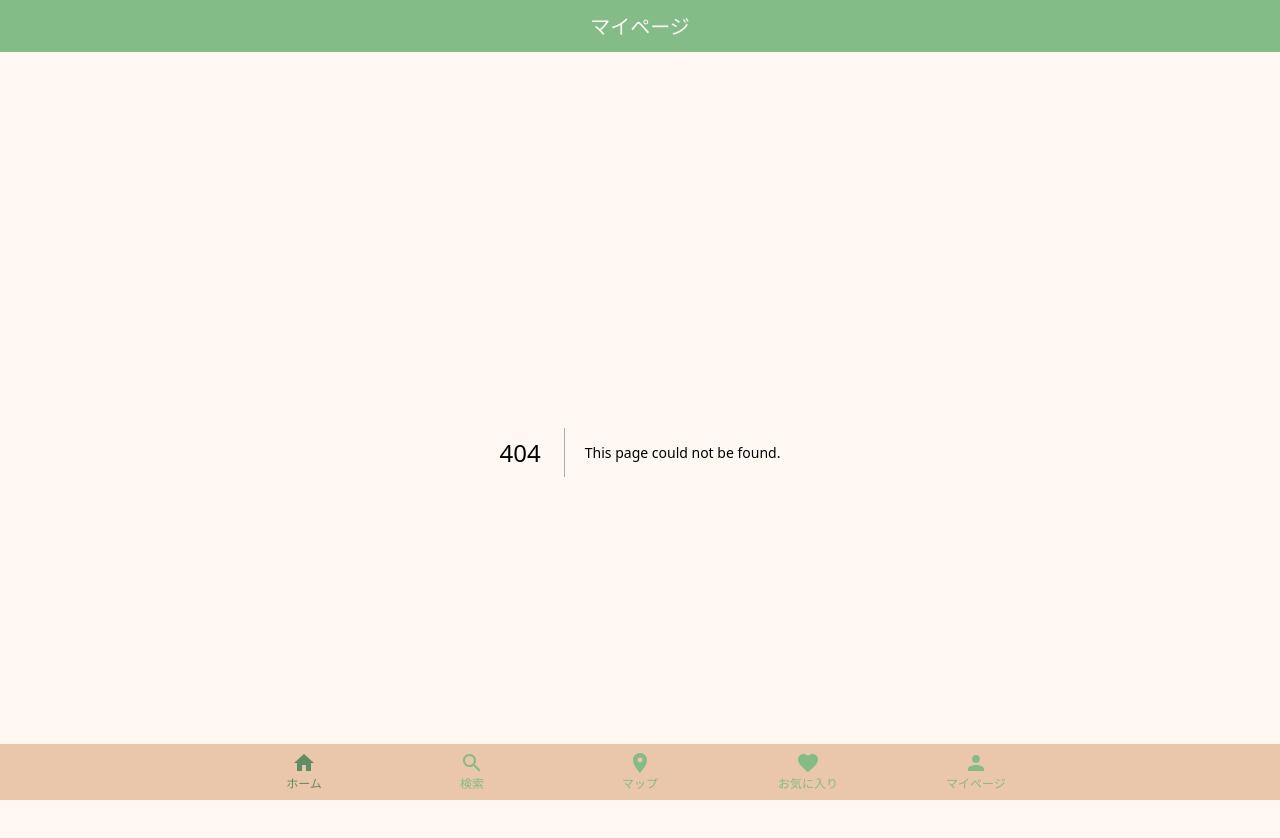
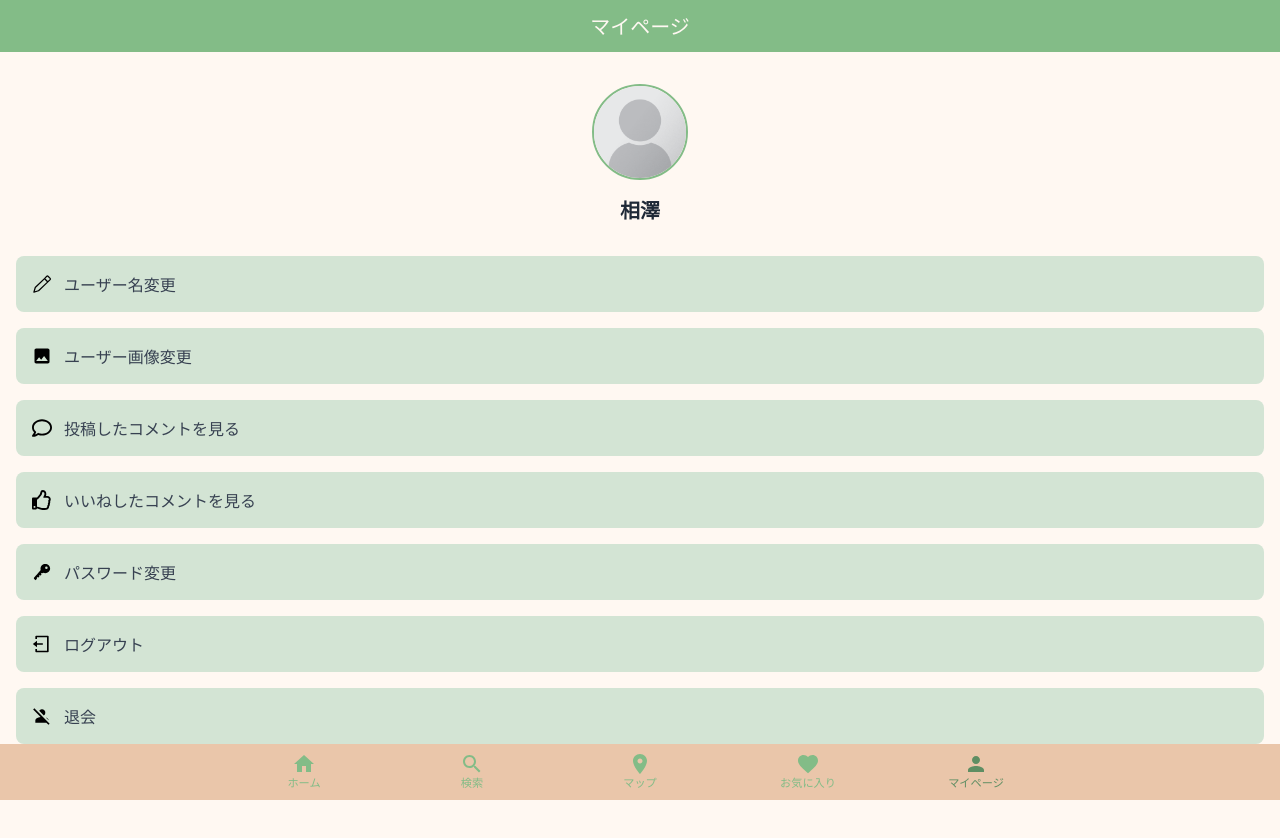
Before and after one commit to aizack0625/takoyaki-portal-production, a Next.js app: page /mypage in a window 1280 px wide. Before the commit this address had no page. Shown: the top 838 px of the page. After the commit the page ends 800 px from the top, so only its background shows below. Built offline with nearby package versions, Linux system fonts and the light colour scheme; a web font is replaced by a local one.

Commit message:
学校での作業をコミット

```diff
--- a/package.json
+++ b/package.json
@@ -13,6 +13,7 @@
     "@emotion/styled": "^11.14.0",
     "@mui/icons-material": "^6.4.4",
     "@mui/material": "^6.4.4",
+    "@react-google-maps/api": "^2.20.6",
     "next": "15.1.7",
     "react": "^19.0.0",
     "react-dom": "^19.0.0",
--- a/src/app/components/Footer.jsx
+++ b/src/app/components/Footer.jsx
@@ -1,3 +1,5 @@
+'use client';
+
 import { BottomNavigation, BottomNavigationAction } from '@mui/material';
 import HomeIcon from '@mui/icons-material/Home';
 import SearchIcon from '@mui/icons-material/Search';
@@ -5,8 +7,17 @@ import PlaceIcon from '@mui/icons-material/Place';
 import FavoriteIcon from '@mui/icons-material/Favorite';
 import PersonIcon from '@mui/icons-material/Person';
 import Link from 'next/link';
+import { usePathname } from 'next/navigation';
+
 
 export const Footer = () => {
+  const pathname = usePathname();
+
+  // パスに応じた色を返す関数
+  const getColorForPath = (path) => {
+    return pathname === path ? "#5F8E63" : "#83BC87";
+  };
+
   return (
     <>
       <BottomNavigation
@@ -16,7 +27,11 @@ export const Footer = () => {
           bottom: 0,
           left: 0,
           right: 0,
-          backgroundColor: "#EAC6AA"
+          backgroundColor: "#EAC6AA",
+          '& .MuiBottomNavigationAction-label' : {
+            fontSize: '0.7rem',
+            whiteSpace: 'nowrap'
+          }
         }}
         className='bg-blue-500'
       >
@@ -25,35 +40,35 @@ export const Footer = () => {
           icon={<HomeIcon />}
           component={Link}
           href="/"
-          sx={{ color: "#5F8E63" }}
+          sx={{ color: getColorForPath('/') }}
         />
         <BottomNavigationAction
           label="検索"
           icon={<SearchIcon />}
           component={Link}
           href="/search"
-          sx={{ color: "#83BC87" }}
+          sx={{ color: getColorForPath('/search') }}
         />
         <BottomNavigationAction
           label="マップ"
           icon={<PlaceIcon />}
           component={Link}
           href="/map"
-          sx={{ color: "#83BC87" }}
+          sx={{ color: getColorForPath('/map') }}
         />
         <BottomNavigationAction
           label="お気に入り"
           icon={<FavoriteIcon />}
           component={Link}
           href="/favorite"
-          sx={{ color: "#83BC87" }}
+          sx={{ color: getColorForPath('/favorite') }}
         />
         <BottomNavigationAction
           label="マイページ"
           icon={<PersonIcon />}
           component={Link}
           href="/mypage"
-          sx={{ color: "#83BC87" }}
+          sx={{ color: getColorForPath('/mypage') }}
         />
       </BottomNavigation>
     </>
--- a/src/app/components/ReviewCard.jsx
+++ b/src/app/components/ReviewCard.jsx
@@ -1,7 +1,6 @@
 import Image from 'next/image';
 import StarIcon from '@mui/icons-material/Star';
 import StarBorderIcon from '@mui/icons-material/StarBorder';
-import ChatBubbleOutlineIcon from '@mui/icons-material/ChatBubbleOutline';
 import { FaRegThumbsUp, FaRegComment } from "react-icons/fa";
 
 export const ReviewCard = ({ userName, date, shopName, rating, content }) => {
@@ -18,7 +17,7 @@ export const ReviewCard = ({ userName, date, shopName, rating, content }) => {
       <div className="flex items-center gap-3 mb-2">
         <div className="w-12 h-12 relative">
           <Image
-            src="/user-icon-placeholder.png"
+            src="/default-user-icon.png"
             alt="ユーザーアイコン"
             fill
             className="rounded-full border-2 border-[#83BC87] "
--- a/src/app/components/ShopCard.jsx
+++ b/src/app/components/ShopCard.jsx
@@ -1,12 +1,13 @@
-import { LocationOnOutlined, Star } from "@mui/icons-material"
+import { AccessTime, ChatBubbleOutline, Favorite, LocationOnOutlined, Star } from "@mui/icons-material"
 import Image from "next/image"
+import { FaRegComment } from "react-icons/fa";
 
 // 店舗カードコンポーネント
 export const ShopCard = ({ shop }) => {
   return (
-    <div className="bg-white rounded-lg p-4 shadow">
+    <div className="bg-white rounded-lg p-4 shadow cursor-pointer">
       <div className="flex gap-4">
-        <div className="w-24 h-24 relative bg-gray-200">
+        <div className="w-24 h-24 relative bg-gray-200 border-[#83BC87] border-2 rounded-md">
           <Image
             src="/shop-plaaceholder.jpg"
             alt={shop.name}
@@ -22,14 +23,27 @@ export const ShopCard = ({ shop }) => {
             <LocationOnOutlined sx={{ fontSize: '1rem' }} />
             {shop.area}
           </p>
-          <div className="flex items-center gap-2 mt-1">
+          <div className="flex items-center gap-5 mt-1">
             <div className="flex items-center">
               <Star sx={{ color: '#FFD700', fontSize: '1rem' }} />
               <span className="text-sm ml-1">{shop.rating}</span>
             </div>
+            <div className="flex items-center gap-1 mt-1 text-[#FF8E8E]">
+            <Favorite sx={{ fontSize: '1rem' }} />
+            <span className="text-sm">{shop.likes}</span>
+            </div>
+            <div className="flex items-center text-gray-600">
+              <FaRegComment sx={{ fontSize: '1rem' }} />
+              <span className="text-sm ml-1">{shop.reviews}レビュー</span>
+            </div>
           </div>
+          <p className="text-sm text-gray-600 flex items-center gap-1 mt-1">
+            <AccessTime sx={ {fontSize: '1rem'} } />
+            営業時間：{shop.businessHours}
+          </p>
+
         </div>
       </div>
     </div>
-  )
-}
+  );
+};
--- /dev/null
+++ b/src/app/mypage/page.js
@@ -0,0 +1,73 @@
+'use client';
+
+import { GoPencil } from "react-icons/go";
+import { MdInsertPhoto, MdPersonOff } from "react-icons/md";
+import { FaRegComment, FaRegThumbsUp } from "react-icons/fa";
+import { RiLogoutBoxLine } from "react-icons/ri";
+import { IoKey } from "react-icons/io5";
+import Image from "next/image";
+import Link from "next/link";
+import { useState } from "react";
+
+const MyPage = () => {
+  // TODO: 認証から取得した実際のユーザーデータに置き換える
+  const [userData, setUserData] = useState({
+    username: '相澤',
+    avatarUrl: '/default-user-icon.png'
+  });
+
+  // 各種設定メニュー
+  const menuItems = [
+    { icon: <GoPencil />, text: 'ユーザー名変更', href: '/mypage/edit-name'},
+    { icon: <MdInsertPhoto />, text: 'ユーザー画像変更', href: '/mypage/edit-avatar'},
+    { icon: <FaRegComment />, text: '投稿したコメントを見る', href: '/mypage/my-comments'},
+    { icon: <FaRegThumbsUp />, text: 'いいねしたコメントを見る', href: '/mypage/liked-comments'},
+    { icon: <IoKey />, text: 'パスワード変更', href: '/mypage/change-password'},
+    { icon: <RiLogoutBoxLine />, text: 'ログアウト', href: '/logout'},
+  ];
+
+  return (
+    <div className="container mx-auto px-4 py-8 max-x-2xl">
+      {/* Profile Section */}
+      <div className="flex flex-col items-center mb-8">
+        <div className="w-24 h-24 rounded-full border-2 border-[#83BC87] overflow-hidden mb-4">
+          <Image
+            src={userData.avatarUrl}
+            alt="ユーザーアイコン"
+            width={96}
+            height={96}
+            className="object-cover"
+          />
+        </div>
+        <h2 className="text-xl font-bold text-gray-800">
+          {userData.username}
+        </h2>
+      </div>
+
+      {/* Menu Items */}
+      <div className="space-y-4">
+        {menuItems.map((item, index) => (
+          <Link
+            key={index}
+            href={item.href}
+            className="block w-full p-4 bg-[#D3E4D4] hover:bg-[#C1D8C2] rounded-lg transition-colors duration-200 flex items-center gap-3"
+          >
+            <span className="text-xl">{item.icon}</span>
+            <span className="text-gray-700">{item.text}</span>
+          </Link>
+        ))}
+
+        {/* 退会ボタン（メニュー項目から分離) */}
+        <Link
+          href='/mypage/withdrawal'
+          className="block w-full p-4 bg-[#D3E4D4] hover:bg-[#C1D8C2] rounded-lg transition-colors duration-200 flex items-center gap-3 mt-8"
+        >
+          <span className="text-xl"><MdPersonOff /></span>
+          <span className="text-gray-700">退会</span>
+        </Link>
+      </div>
+    </div>
+  )
+}
+
+export default MyPage;
--- a/src/app/page.js
+++ b/src/app/page.js
@@ -7,7 +7,7 @@ export default function Home() {
       date: "2025.1.30",
       shopName: 'たこ焼きコロコロ',
       rating: 5,
-      content: "レビュー内容です。レビュー内容です。レビュー内容です。レビュー内容です。レビュー内容です。レビュー内容です。レビュー内容です。レビュー内容です。レビュー内容です。レビュー内容です。レビュー内容です。レビュー内容です。レビュー内容です。レビュー内容です。レビュー内容です。"
+      content: "ふわトロで美味しかったです！"
     },
     {
       userName: "ユーザーネーム1",
--- a/src/app/search/page.js
+++ b/src/app/search/page.js
@@ -3,7 +3,6 @@
 import { KeyboardArrowDown } from '@mui/icons-material';
 import { useState } from 'react';
 import { ShopCard } from '../components/ShopCard';
-import { CiCirclePlus } from "react-icons/ci";
 
 export default function SearchPage() {
   const [searchTerm, setSearchTerm] = useState('');
@@ -120,9 +119,8 @@ export default function SearchPage() {
         <>
           {/* 店舗情報登録ボタン */}
           <div className='text-right mt-2'>
-            <button className=' text-sm text-[#83BC87] underline'>
-              <CiCirclePlus />
-              店舗情報を登録
+            <button className='text-sm text-[#83BC87] underline'>
+              ＋ 店舗情報を登録
             </button>
           </div>
 
```
Also changed, not shown: public/default-user-icon.png (renamed from public/user-icon-placeholder.png), 1 other file (tests, documents, lock files or other folders).
